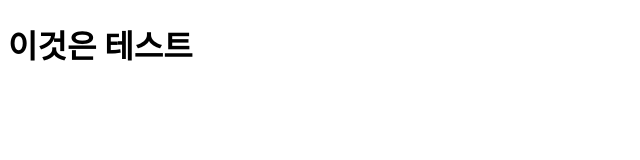
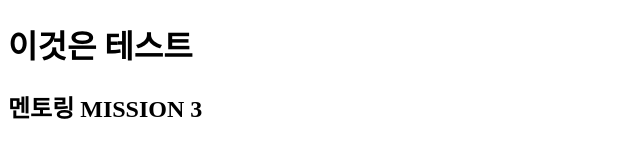
Before and after one commit to iamyoonseo/myproj, a plain HTML site: page mission3/index.html in a window 1280 px wide. Shown: the whole page, without its empty margins (0-640 px from the left). Drawn offline with Linux system fonts and the light colour scheme.

Commit message:
comment entered.

```diff
--- a/mission3/index.html
+++ b/mission3/index.html
@@ -7,5 +7,6 @@
     </head>
     <body>
         <h1>이것은 테스트</h1>
+        <h2>멘토링 MISSION 3</h2>
     </body>
 </html>
```
